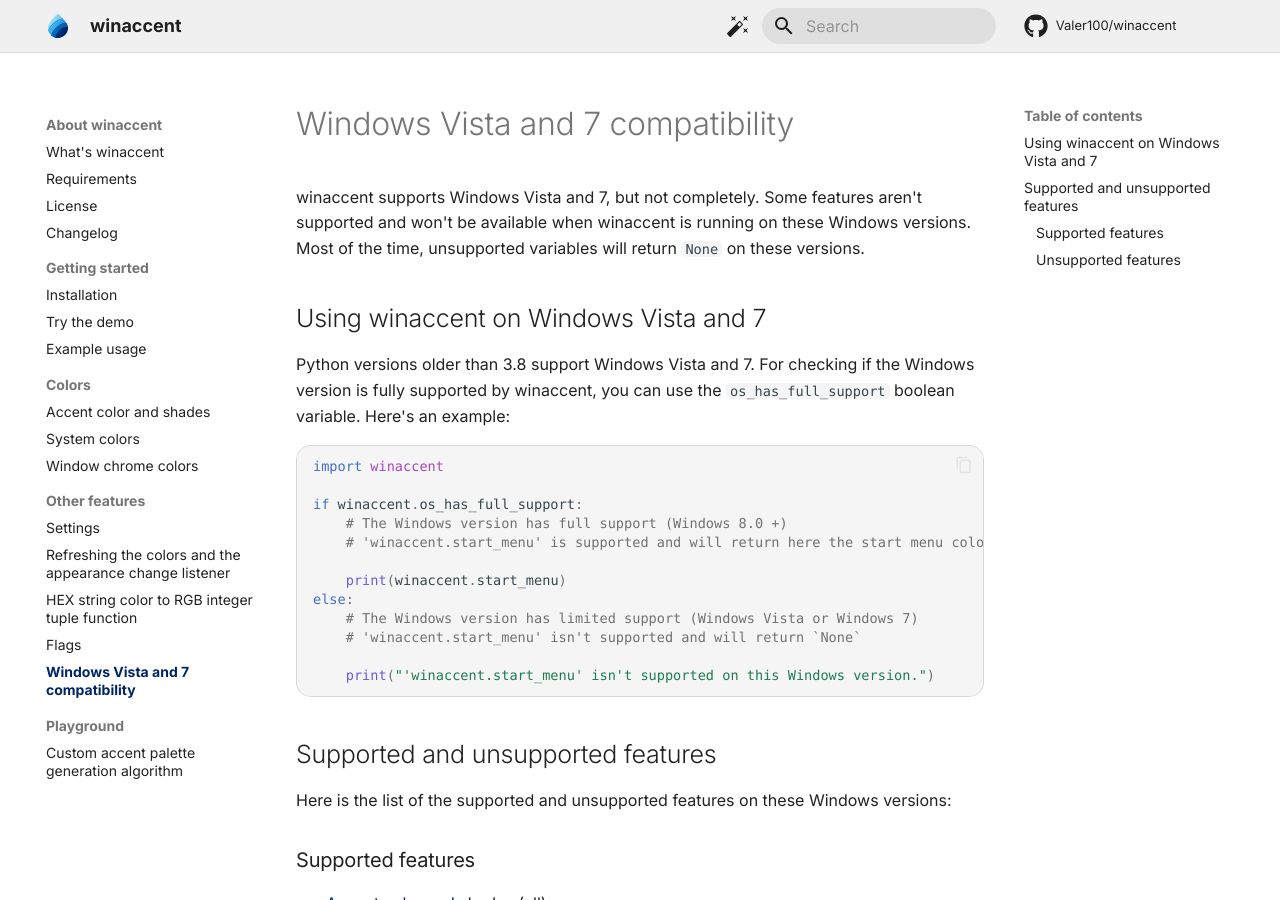
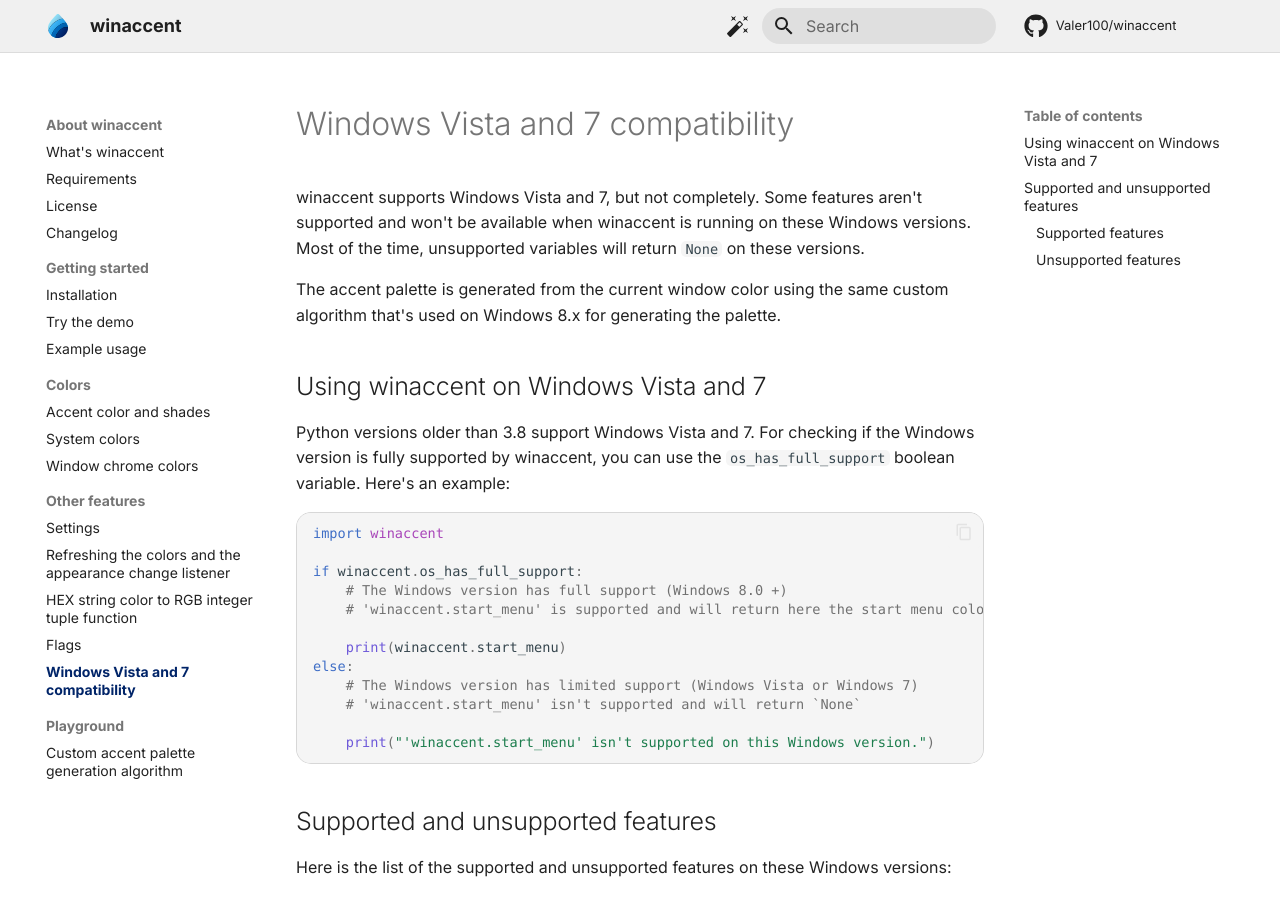
Before and after one commit to Valer100/winaccent, an MkDocs documentation site: the page built from docs/other-features/windows_vista_and_7_compatibility.md, in a window 1280 px wide and 900 px high. Built offline with MkDocs 1.6.1 and Material for MkDocs 9.7.7, drawn with Linux system fonts in a browser that asks for light colours; some web fonts are replaced; comment, search, counter and statistics services are not loaded.

Commit message:
Add clarification on accent palette generation on Windows Vista and 7

```diff
--- a/docs/other-features/windows_vista_and_7_compatibility.md
+++ b/docs/other-features/windows_vista_and_7_compatibility.md
@@ -1,6 +1,8 @@
 # Windows Vista and 7 compatibility
 
 winaccent supports Windows Vista and 7, but not completely. Some features aren't supported and won't be available when winaccent is running on these Windows versions. Most of the time, unsupported variables will return `None` on these versions.
+
+The accent palette is generated from the current window color using the same custom algorithm that's used on Windows 8.x for generating the palette.
 
 
 ## Using winaccent on Windows Vista and 7
```
